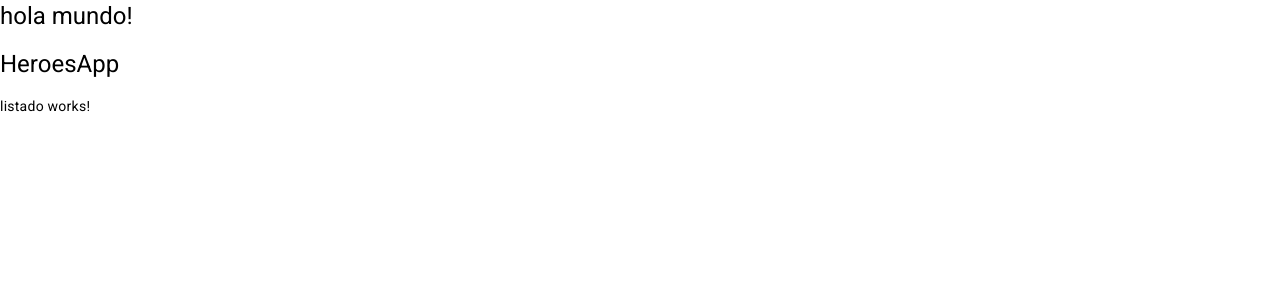
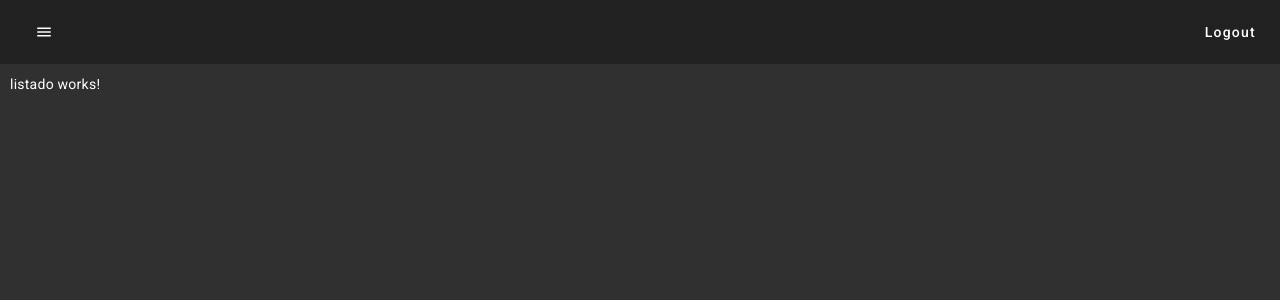
Before and after one commit to adrcorona13/05-HeroesApp, an Angular app: page /heroes/listado in a window 1280 px wide. Shown: the top 300 px of the page. Built offline with nearby package versions, Linux system fonts and the light colour scheme.

Commit message:
agregar sidenav

```diff
--- a/src/app/app.component.html
+++ b/src/app/app.component.html
@@ -1,3 +1 @@
-<h1>hola mundo!</h1>
-
 <router-outlet></router-outlet>
--- a/src/app/heroes/heroes.module.ts
+++ b/src/app/heroes/heroes.module.ts
@@ -9,6 +9,7 @@
 import { HeroeComponent } from './pages/heroe/heroe.component';
 import { HomeComponent } from './pages/home/home.component';
 import { ListadoComponent } from './pages/listado/listado.component';
+import { MaterialModule } from '../material/material.module';
 
 @NgModule({
   declarations: [
@@ -21,7 +22,8 @@
   imports: [
     CommonModule,
     FlexLayoutModule,
-    HeroesRoutingModule
+    HeroesRoutingModule,
+    MaterialModule
   ]
 })
 export class HeroesModule { }
--- a/src/app/heroes/pages/home/home.component.css
+++ b/src/app/heroes/pages/home/home.component.css
@@ -0,0 +1,3 @@
+.container{
+    margin: 10px;
+}
--- a/src/app/heroes/pages/home/home.component.html
+++ b/src/app/heroes/pages/home/home.component.html
@@ -1,3 +1,45 @@
-<h1>HeroesApp</h1>
-
-<router-outlet></router-outlet>
+<mat-sidenav-container fullscreen>
+    <mat-sidenav #sidenav mode="push">
+        <mat-toolbar color="primary">
+            <span>Menú</span>
+            <span class="spacer"></span>
+            <button mat-button
+                (click)="sidenav.toggle()">
+                <mat-icon >menu</mat-icon>
+            </button>
+        </mat-toolbar>
+        <mat-nav-list>
+            <a routerLink="./listado"
+                mat-list-item
+                (click)="sidenav.toggle()">
+                <mat-icon matListItemIcon>label</mat-icon>
+                <span>Listado de Héroes</span>
+            </a>
+            <a routerLink="./agregar"
+                mat-list-item
+                (click)="sidenav.toggle()">
+                <mat-icon matListItemIcon>add</mat-icon>
+                <span>Añadir Héroe</span>
+            </a>
+            <a routerLink="./buscar"
+                mat-list-item
+                (click)="sidenav.toggle()">
+                <mat-icon matListItemIcon>search</mat-icon>
+                <span>Buscar Héroe</span>
+            </a>
+        </mat-nav-list>
+    </mat-sidenav>
+    <mat-toolbar>
+        <button mat-button
+            (click)="sidenav.toggle()">
+            <mat-icon>menu</mat-icon>
+        </button>
+        <span class="spacer"></span>
+        <button mat-button>
+            Logout
+        </button>
+    </mat-toolbar>
+    <div class="container">
+        <router-outlet></router-outlet>
+    </div>
+</mat-sidenav-container>
--- a/src/styles.css
+++ b/src/styles.css
@@ -2,3 +2,7 @@
 
 html, body { height: 100%; }
 body { margin: 0; font-family: Roboto, "Helvetica Neue", sans-serif; }
+
+.spacer{
+    flex: 1 1 auto;
+}
```
Also changed, not shown: src/app/material/material.module.ts (+12 -1 lines).
